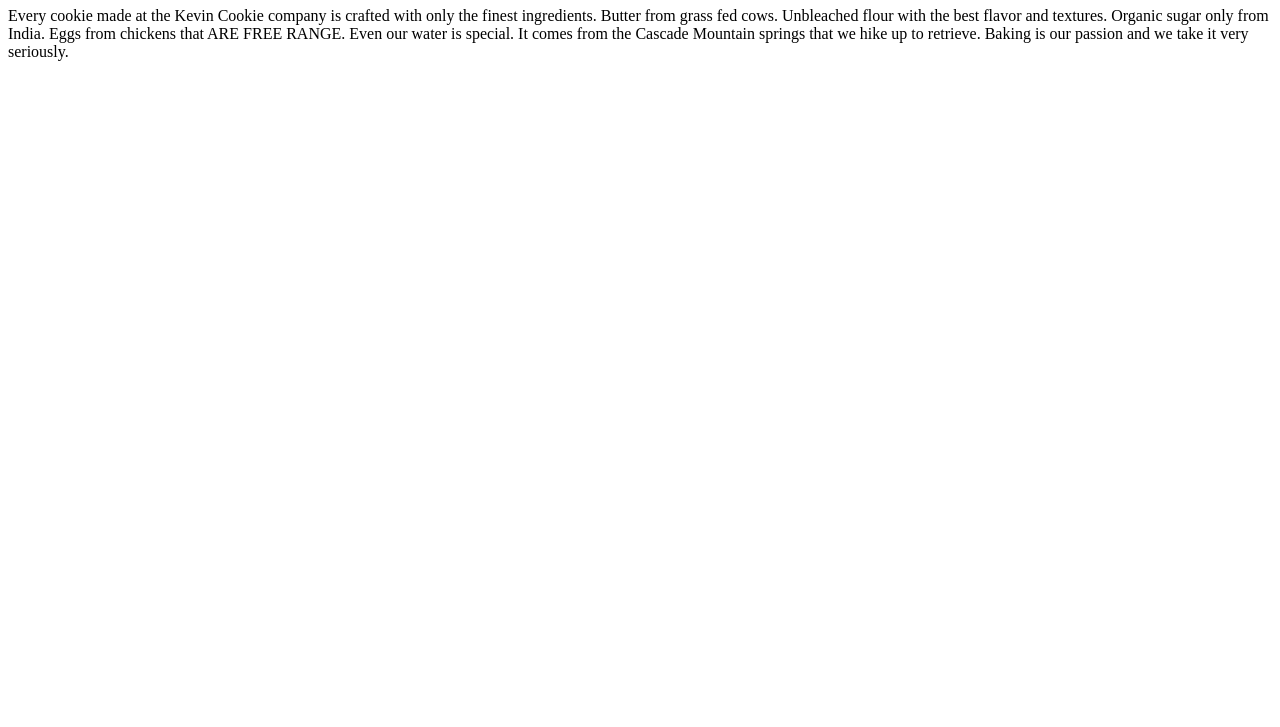
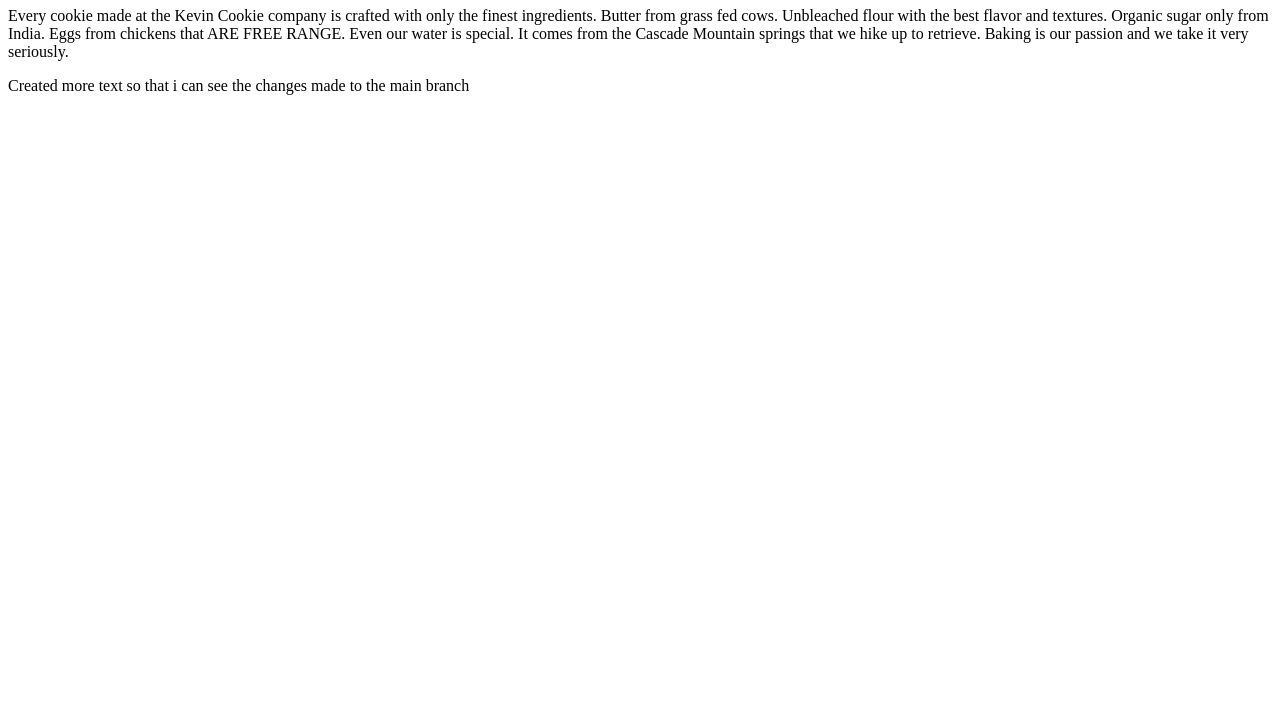
Before and after one commit to HiroshiAdaniya/git, a plain HTML site: page index.htm in a window 1280 px wide. Shown: the part 73-800 px from the top of the page. Drawn offline with Linux system fonts and the light colour scheme.

Commit message:
added additonal text to index.htm

```diff
--- a/index.htm
+++ b/index.htm
@@ -5,5 +5,6 @@
 <h1>Deliciousness in every bite!</h1>
 <p>Every cookie made at the Kevin Cookie company is crafted with only the finest ingredients. Butter from grass fed cows. Unbleached flour with the best flavor and textures. Organic sugar only from India. Eggs from chickens that ARE FREE RANGE. Even our water is special. It comes from the Cascade Mountain springs that we hike up to retrieve. Baking is our passion and we take it very seriously.</p>
 
+<p>Created more text so that i can see the changes made to the main branch</p>
 </body>
 </html>
```
